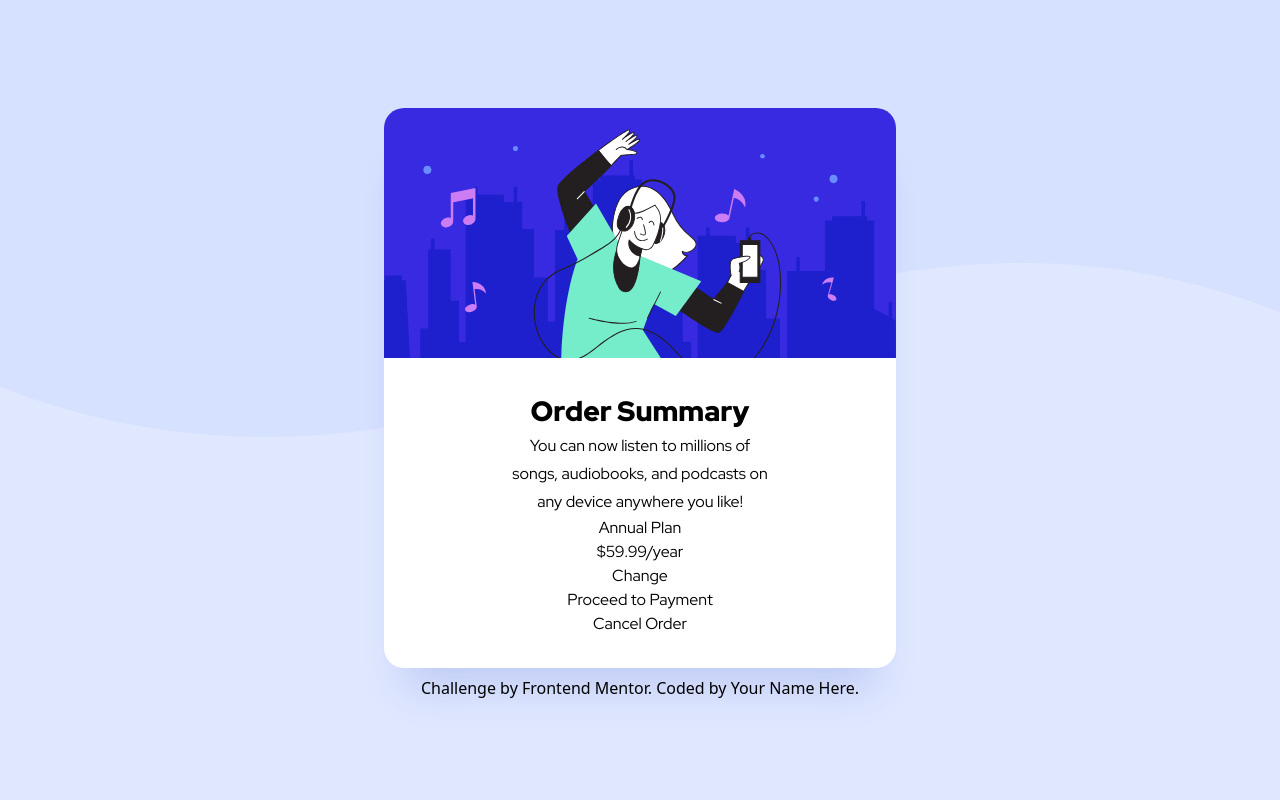
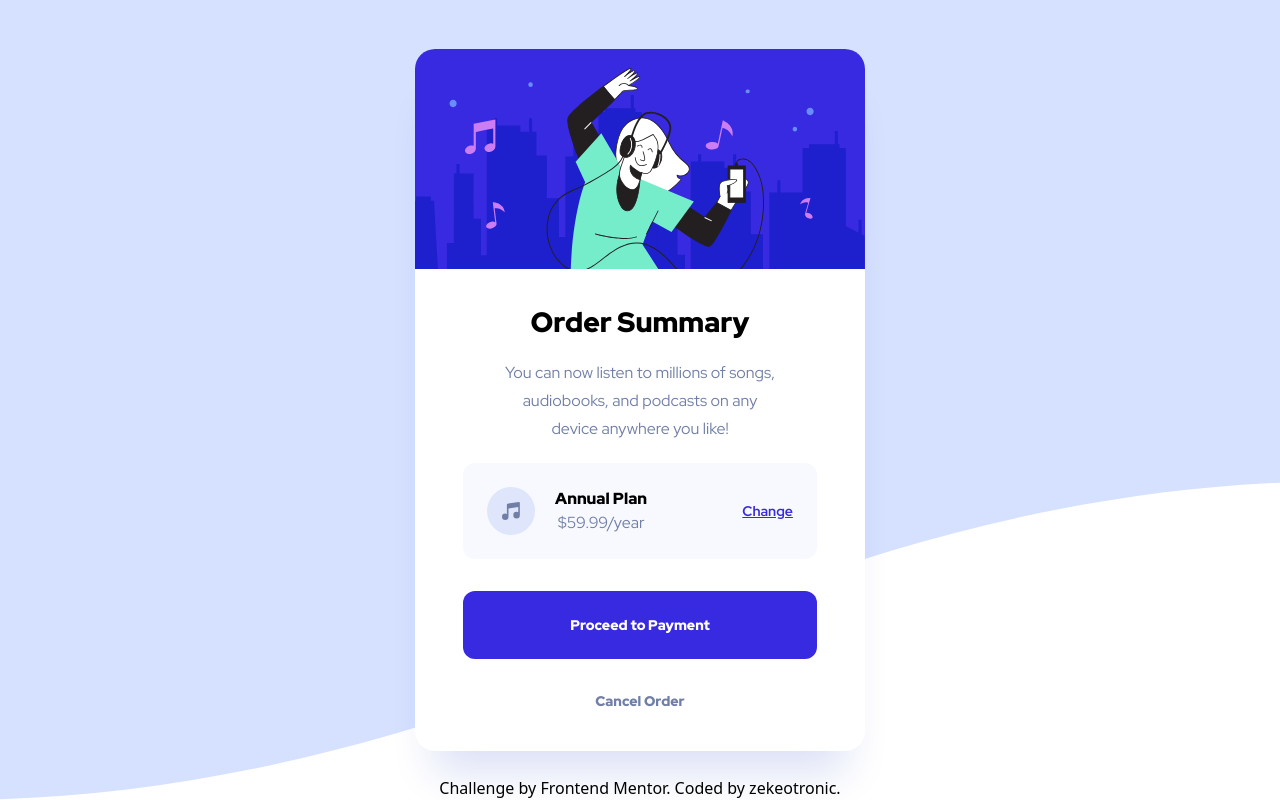
Before and after one commit to zekeotronic/order-summary-component, a website: page index.html in a window 1280 px wide. Drawn offline with Linux system fonts and the light colour scheme.

Commit message:
completed project

```diff
--- a/index.html
+++ b/index.html
@@ -12,9 +12,15 @@
       property="og:description"
       content="Frontend Mentor - Order Summary Card | Newbie Challenge"
     />
-    <meta property="og:image" content="" />
-    <meta property="og:url" content="" />
-    <meta property="og:type" content="" />
+    <meta
+      property="og:image"
+      content="https://raw.githubusercontent.com/zekeotronic/order-summary-component/main/desktop-preview.jpg"
+    />
+    <meta
+      property="og:url"
+      content="https://zekeotronic.github.io/order-summary-component/"
+    />
+    <meta property="og:type" content="website" />
     <link
       rel="icon"
       type="image/png"
@@ -31,38 +37,67 @@
     <title>Frontend Mentor | Order summary card</title>
   </head>
   <body
-    class="h-screen flex flex-col justify-center items-center bg-mobile md:bg-desktop lg:bg-desktop bg-no-repeat bg-auto bg-top py-100px"
+    class="h-screen flex flex-col justify-center items-center bg-mobile md:bg-desktop lg:bg-desktop bg-no-repeat bg-cover bg-top"
   >
-    <div class="w-full h-full absolute bg-background/75 top-0 left-0"></div>
     <main
-      class="z-50 m-auto w-2/5 rounded-20 bg-white shadow-card font-body flex flex-col justify-center items-center text-center"
+      class="z-50 m-auto min-w-['327px'] w-4/5 md:w-450px rounded-20 bg-white shadow-card font-body flex flex-col justify-center items-center text-center"
     >
       <img
         src="./images/illustration-hero.svg"
         alt="hero illustration"
         class="w-full h-auto rounded-t-20"
       />
-      <div
-        class="flex flex-col justify-center items-center text-center px-24 py-8"
-      >
-        <p class="text-28px font-black">Order Summary</p>
-        <p class="w-4/5 leading-7">
-          You can now listen to millions of songs, audiobooks, and podcasts on
-          any device anywhere you like!
+      <div class="flex flex-col justify-center items-center text-center p-8">
+        <p class="text-28px font-black mb-4">Order Summary</p>
+        <div class="flex justify-center items-center px-4">
+          <p class="w-4/5 text-faded-gray text-base leading-7 mb-5 text-center">
+            You can now listen to millions of songs, audiobooks, and podcasts on
+            any device anywhere you like!
+          </p>
+        </div>
+        <div
+          class="rounded-xl bg-plan p-6 w-11/12 flex items-center justify-between mb-8"
+        >
+          <div class="flex gap-5">
+            <img src="./images/icon-music.svg" alt="music icon" />
+            <div class="flex flex-col">
+              <p class="font-black">Annual Plan</p>
+              <p class="text-faded-gray">$59.99/year</p>
+            </div>
+          </div>
+          <p
+            class="text-link-blue font-bold text-sm underline cursor-pointer hover:text-hover-blue transition-colors"
+          >
+            Change
+          </p>
+        </div>
+        <div
+          class="rounded-xl p-6 w-11/12 flex items-center justify-center bg-link-blue hover:bg-hover-blue cursor-pointer transition-colors shadow-button mb-8"
+        >
+          <p class="text-white font-black text-sm">Proceed to Payment</p>
+        </div>
+        <p
+          class="mb-2 font-black text-sm text-faded-gray cursor-pointer hover:text-hover-dark transition-colors"
+        >
+          Cancel Order
         </p>
-        <p>Annual Plan</p>
-        <p>$59.99/year</p>
-        <p>Change</p>
-        <p>Proceed to Payment</p>
-        <p>Cancel Order</p>
       </div>
     </main>
-    <footer class="z-50">
+    <footer class="z-50 absolute bottom-0">
       <div class="attribution">
         Challenge by
-        <a href="https://www.frontendmentor.io?ref=challenge" target="_blank"
+        <a
+          class="hover:text-hover-dark transition-colors"
+          href="https://www.frontendmentor.io?ref=challenge"
+          target="_blank"
           >Frontend Mentor</a
-        >. Coded by <a href="#">Your Name Here</a>.
+        >. Coded by
+        <a
+          class="hover:text-hover-dark transition-all hover:font-black"
+          href="https://github.com/zekeotronic/order-summary-component"
+          target="_blank"
+          >zekeotronic</a
+        >.
       </div>
     </footer>
   </body>
--- a/tailwind.config.js
+++ b/tailwind.config.js
@@ -7,8 +7,13 @@ module.exports = {
         'desktop': "url('/images/pattern-background-desktop.svg')",
         'mobile': "url('/images/pattern-background-mobile.svg')"
       },
+      width: {
+        '450px': '450px',
+        '327px': '327px',
+      },
       backgroundColor: {
         'background': '#D6E1FF',
+        'plan': '#F7F9FF'
       },
       spacing: {
         '100px': '100px',
@@ -18,12 +23,19 @@ module.exports = {
       },
       boxShadow: {
         'card': '0px 40px 40px -20px rgba(13, 48, 189, 0.151826)',
+        'button': 'box-shadow: 0px 20px 20px rgba(56, 42, 225, 0.190291);'
       },
       fontFamily: {
         'body': ['Red Hat Display', 'sans-serif'],
       },
       fontSize: {
         '28px': '28px',
+      },
+      colors: {
+        'faded-gray': '#717FA6',
+        'link-blue': '#382AE1',
+        'hover-blue': '#766CF1',
+        'hover-dark': '#1F2E55'
       }
     },
   },
```
Also changed, not shown: css/style.css.
